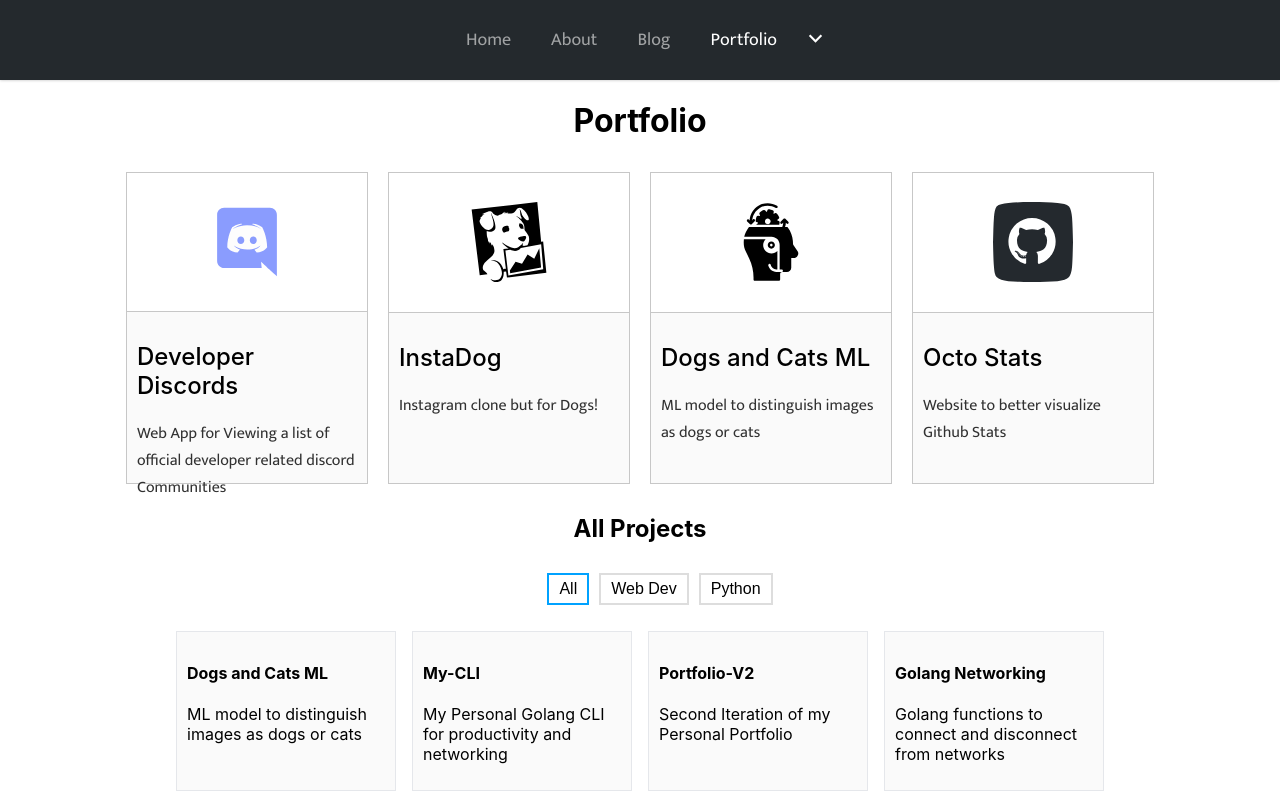
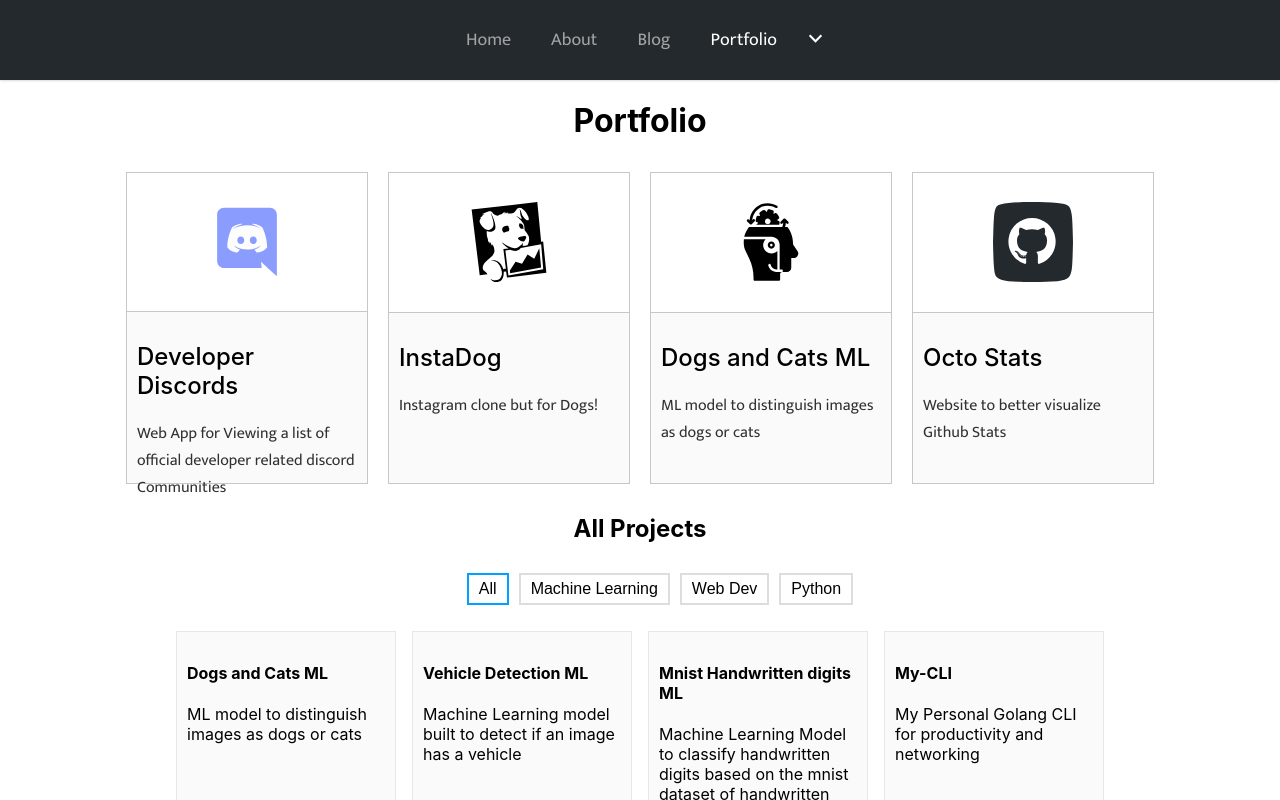
Before and after one commit to NikSchaefer/nikschaefer.com, a Next.js app: page /portfolio in a window 1280 px wide. Shown: the top 800 px of the page. Built offline with nearby package versions, Linux system fonts and the light colour scheme.

Commit message:
new projects + clean

```diff
--- a/content/blog/whats-new-in-machine-learning.mdx
+++ b/content/blog/whats-new-in-machine-learning.mdx
@@ -25,6 +25,8 @@ Tensorflow and the Machine Learning/AI field.
    environment. Improving MLOps end to end. Speeding up development, training,
    and deploying along with continuous monitoring and training in production
    environments.
+
+    {" "}
 
     {" "}
     <img src="/blog/vertexai.webp" alt="Vertex AI Data Diagram" />
--- a/content/projects.json
+++ b/content/projects.json
@@ -8,6 +8,25 @@
 		"slug": "dogs-vs-cats-ml",
 		"text": "ML model to distinguish images as dogs or cats"
 	},
+	{
+		"date": "2021-5",
+		"title": "Vehicle Detection ML",
+		"github": "https://github.com/NikSchaefer/Vehicle-Detection-ML",
+		"external": "",
+		"tech": ["Tensorflow", "Keras", "Python", "Numpy", "Matplotlib"],
+		"slug": "vehicle-detection-ml",
+		"text": "Machine Learning model built to detect if an image has a vehicle"
+	},
+	{
+		"date": "2021-5",
+		"title": "Mnist Handwritten digits ML",
+		"github": "https://github.com/NikSchaefer/Mnist-Digits-ML",
+		"external": "",
+		"tech": ["Tensorflow", "Keras", "Python", "Numpy", "Matplotlib"],
+		"slug": "mnist-handwritten-digits-ml",
+		"text": "Machine Learning Model to classify handwritten digits based on the mnist dataset of handwritten digits"
+	},
+
 	{
 		"text": "My Personal Golang CLI for productivity and networking",
 		"date": "2021-3",
--- a/content/projects/portfolio-v2.mdx
+++ b/content/projects/portfolio-v2.mdx
@@ -3,7 +3,9 @@ title: "Portfolio V2"
 description: "Second Iteration of my Personal Portfolio"
 link: "https://nikschaefer.tech/"
 github: "https://github.com/NikSchaefer/portfolio-v2"
-tags: "Typescript, NextJS, React, Styled Components, Jest, ESLint, Google Analytics"
+tags:
+    "Typescript, NextJS, React, Styled Components, Jest, ESLint, Google
+    Analytics"
 ---
 
 {description will follow}
--- a/content/projects/web-tools.mdx
+++ b/content/projects/web-tools.mdx
@@ -1,6 +1,8 @@
 ---
 title: "Web Tools"
-description: "A site containing direct comparisions between Databases, Frameworks, Tools and more"
+description:
+    "A site containing direct comparisions between Databases, Frameworks, Tools
+    and more"
 link: "https://development-tools.vercel.app/"
 github: "https://github.com/NikSchaefer/Web-Tools"
 tags: "React, CRA, Typescript"
--- a/src/pages/portfolio/index.tsx
+++ b/src/pages/portfolio/index.tsx
@@ -124,6 +124,7 @@ const StyledList = styled.ul`
 `;
 const sortByOptions: SortOf[] = [
 	{ name: "All", include: [] },
+	{ name: "Machine Learning", include: ["Tensorflow", "tensorflow"] },
 	{
 		name: "Web Dev",
 		include: ["Javascript", "Typescript", "React", "Next.js"],
```
Also changed, not shown: content/projects/mnist-handwritten-digits-ml.mdx (added, +11 -0 lines), content/projects/vehicle-detection-ml.mdx (added, +9 -0 lines), content/projects/umbrella-app.mdx (line endings or trailing spaces), content/studies.json (line endings or trailing spaces).
